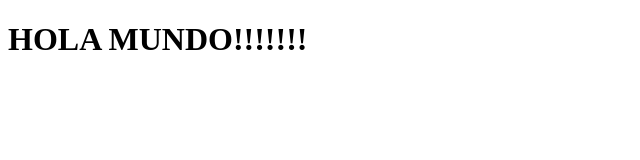
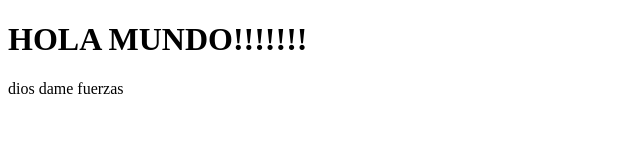
Before and after one commit to Yoru-cyber/proyectoAPI, a plain HTML site: page index.html in a window 1280 px wide. Shown: the whole page, without its empty margins (0-640 px from the left). Drawn offline with Linux system fonts and the light colour scheme.

Commit message:
prueba de permisos

```diff
--- a/index.html
+++ b/index.html
@@ -8,6 +8,7 @@
 <body>
 
     <h1>HOLA MUNDO!!!!!!!</h1>
+    <p>dios dame fuerzas</p>
 
 
 </body>
```
